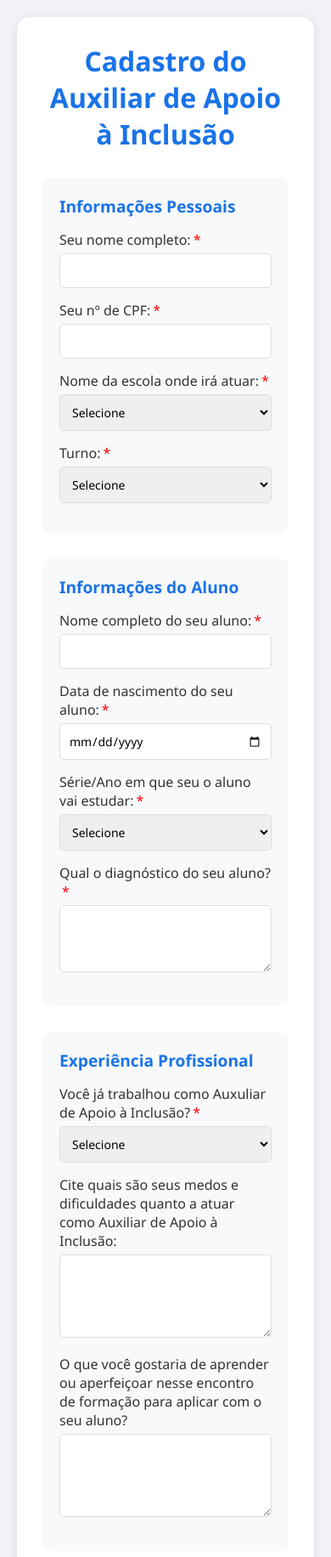
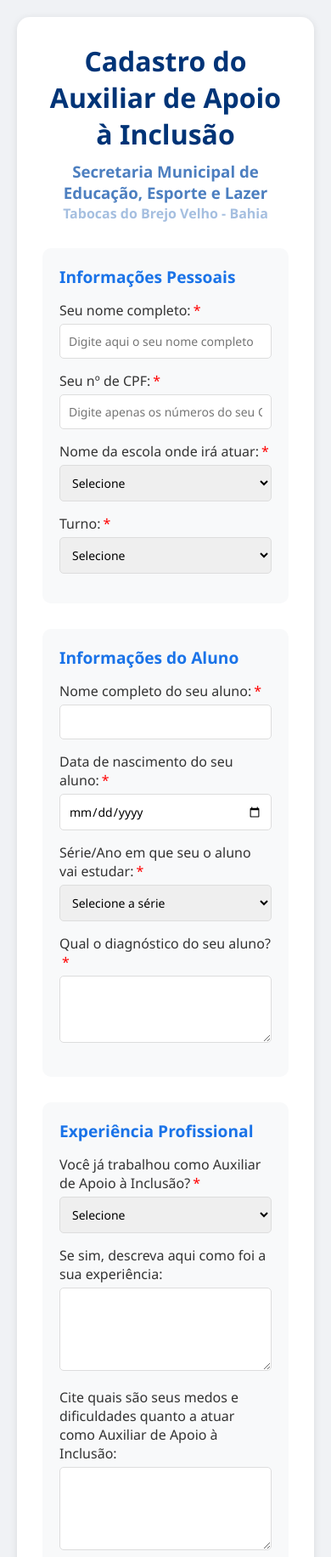
Before and after one commit to pedromssobrinho/cuidadores, a plain HTML site: page index.html in a window 390 px wide. Shown: the top 1832 px of the page at 85% size. Drawn offline with Linux system fonts and the light colour scheme.

Commit message:
Update index.html

```diff
--- a/index.html
+++ b/index.html
@@ -27,7 +27,19 @@
         }
 
         h1 {
-            color: #1a73e8;
+            color: #003477;
+            text-align: center;
+            margin-bottom: 10px;
+        }
+
+        h3 {
+            color: #4d7fc0;
+            text-align: center;
+            margin-bottom: 1px;
+        }
+
+        h4 {
+            color: #a5bfe0;
             text-align: center;
             margin-bottom: 30px;
         }
@@ -117,6 +129,8 @@
 <body>
     <div class="container">
         <h1>Cadastro do Auxiliar de Apoio à Inclusão</h1>
+        <h3>Secretaria Municipal de Educação, Esporte e Lazer</h3>
+        <h4>Tabocas do Brejo Velho - Bahia</h4>
 
         <form id="cadastroForm">
             <!-- Seção 1: Informações Pessoais -->
@@ -124,11 +138,11 @@
                 <h2>Informações Pessoais</h2>
                 <div class="form-group">
                     <label class="required">Seu nome completo:</label>
-                    <input type="text" name="nome" required>
+                    <input type="text" name="nome" placeholder="Digite aqui o seu nome completo" required>
                 </div>
                 <div class="form-group">
                     <label class="required">Seu nº de CPF:</label>
-                    <input type="text" name="cpf" required>
+                    <input type="text" name="cpf" placeholder="Digite apenas os números do seu CPF, sem pontos ou traços" required>
                 </div>
                 <div class="form-group">
                   <label class="required">Nome da escola onde irá atuar:</label>
@@ -158,7 +172,7 @@
                         <option value="Manhã">Manhã</option>
                         <option value="Tarde">Tarde</option>
                         <option value="Noite">Noite</option>
-                        <option value="Diurno (Dois Turnos)">Diurno</option>
+                        <option value="Diurno">Diurno (Dois Turnos)</option>
                     </select>
                 </div>
             </div>
@@ -177,7 +191,7 @@
                 <div class="form-group">
                     <label class="required">Série/Ano em que seu o aluno vai estudar:</label>
                     <select name="serie" required>
-                        <option value="">Selecione</option>
+                        <option value="">Selecione a série</option>
                         <option value="Pré 1">Pré 1</option>
                         <option value="Pré 2">Pré 2</option>
                         <option value="1º Ano">1º Ano</option>
@@ -202,14 +216,14 @@
             <div class="category">
                 <h2>Experiência Profissional</h2>
                 <div class="form-group">
-                  <label class="required">Você já trabalhou como Auxuliar de Apoio à Inclusão?</label>
+                  <label class="required">Você já trabalhou como Auxiliar de Apoio à Inclusão?</label>
                   <select name="experiencia" required>
                       <option value="">Selecione</option>
                       <option value="Sim">Sim</option>
                       <option value="Não">Não</option>
                   </select>
               </div>
-                <div class="form-group hidden" id="experienciaDesc">
+                <div class="form-group" id="experienciaDesc">
                     <label>Se sim, descreva aqui como foi a sua experiência:</label>
                     <textarea name="descricao_experiencia" rows="4"></textarea>
                 </div>
@@ -231,14 +245,6 @@
     </div>
 
     <script>
-        // Mostrar/ocultar campo de experiência
-        document.querySelectorAll('input[name="experiencia"]').forEach(input => {
-            input.addEventListener('change', (e) => {
-                const experienciaDesc = document.getElementById('experienciaDesc');
-                experienciaDesc.classList.toggle('hidden', e.target.value !== 'Sim');
-            });
-        });
-
         // Envio do formulário
         document.getElementById('cadastroForm').addEventListener('submit', async (e) => {
             e.preventDefault();
```
